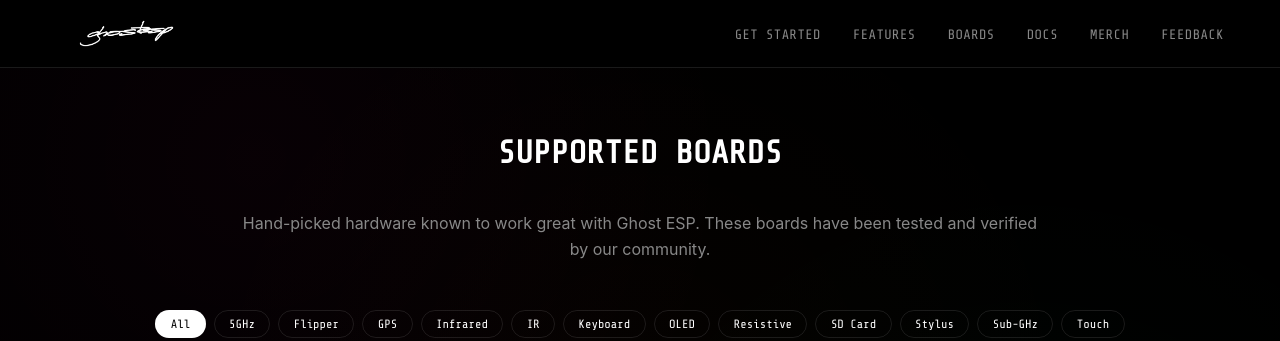
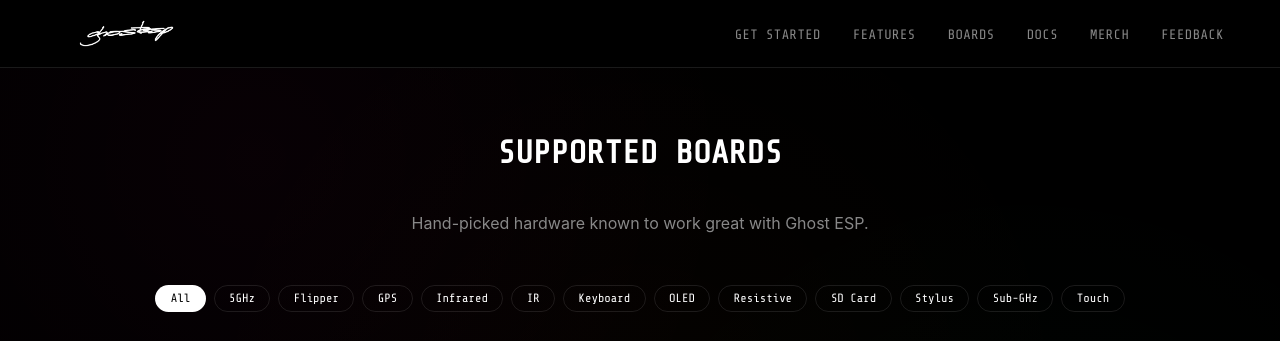
Before and after one commit to GhostESP-Revival/ghostesp.net, a plain HTML site: page boards.html in a window 1280 px wide. Shown: the top 341 px of the page. Drawn offline with nearby package versions, Linux system fonts and the light colour scheme.

Commit message:
Update boards.html

```diff
--- a/boards.html
+++ b/boards.html
@@ -109,7 +109,7 @@
     <div class="container">
       <h2>Supported Boards</h2>
       <p style="text-align: center; color: var(--text-dim); margin-bottom: 3rem; max-width: 800px; margin-left: auto; margin-right: auto;">
-        Hand-picked hardware known to work great with Ghost ESP. These boards have been tested and verified by our community.
+        Hand-picked hardware known to work great with Ghost ESP.
       </p>
       <div class="tag-filter" id="board-tag-filter" aria-label="Filter supported boards"></div>
 
```
